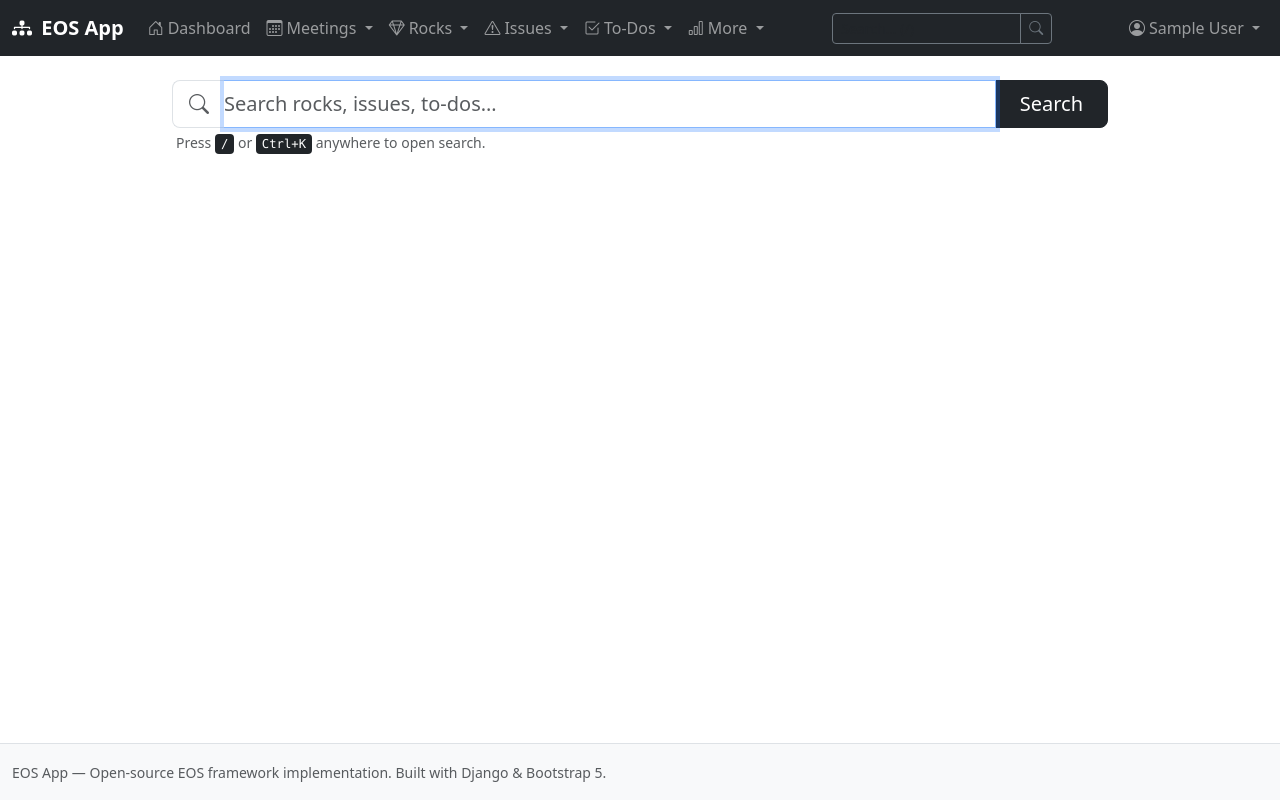
After one commit to RCheesley/openeos, a Django app: page /search/ in a window 1280 px wide. The commit adds this page. Run offline with Django 5.2, Linux system fonts and the light colour scheme; the visitor is signed in with stand-in values (Sample User, id 1).

Commit message:
v0.4: Global search across Rocks, Issues, and To-Dos
Adds a team-scoped search bar in the navbar (with `/` and Ctrl+K/Cmd+K
shortcuts) backed by a results page grouped by module.

Co-Authored-By: Claude Sonnet 5 <noreply@anthropic.com>

```diff
--- a/apps/accounts/urls.py
+++ b/apps/accounts/urls.py
@@ -16,4 +16,5 @@ urlpatterns = [
     path('users/', views.UserListView.as_view(), name='user_list'),
     path('users/invite/', views.UserInviteView.as_view(), name='user_invite'),
     path('teams/<int:pk>/switch/', views.TeamSwitchView.as_view(), name='team_switch'),
+    path('search/', views.SearchView.as_view(), name='search'),
 ]
--- a/apps/accounts/views.py
+++ b/apps/accounts/views.py
@@ -3,7 +3,8 @@ from django.views.generic import (
     TemplateView, CreateView, UpdateView, ListView, DetailView, FormView, View,
 )
 from django.db import models
-from django.shortcuts import redirect, get_object_or_404
+from django.shortcuts import redirect, get_object_or_404, render
+from django.db.models import Q
 from django.utils.crypto import get_random_string
 from django.urls import reverse_lazy, reverse
 from django.contrib import messages
@@ -374,3 +375,64 @@ class TeamSwitchView(LoginRequiredMixin, View):
             pass
         next_url = request.POST.get('next') or request.META.get('HTTP_REFERER') or '/'
         return redirect(next_url)
+
+
+# ---------------------------------------------------------------------------
+# Global search
+# ---------------------------------------------------------------------------
+
+class SearchView(LoginRequiredMixin, View):
+    template_name = 'search/results.html'
+
+    def get(self, request):
+        query = request.GET.get('q', '').strip()
+
+        if len(query) < 2:
+            return render(request, self.template_name, {'query': query, 'too_short': len(query) > 0})
+
+        # All teams the user belongs to — scope every query to this set
+        try:
+            user_teams = list(request.user.profile.teams.all())
+        except AttributeError:
+            user_teams = []
+
+        if not user_teams:
+            return render(request, self.template_name, {'query': query, 'no_teams': True})
+
+        from apps.rocks.models import Rock
+        from apps.issues.models import Issue
+        from apps.todos.models import ToDo
+
+        rocks = (
+            Rock.objects
+            .filter(team__in=user_teams)
+            .filter(Q(title__icontains=query) | Q(description__icontains=query))
+            .select_related('owner', 'team')
+            .order_by('status', 'title')[:10]
+        )
+
+        issues = (
+            Issue.objects
+            .filter(
+                Q(originating_team__in=user_teams) | Q(delegated_to_team__in=user_teams)
+            )
+            .filter(Q(title__icontains=query) | Q(description__icontains=query))
+            .select_related('originating_team')
+            .order_by('status', '-created_at')[:10]
+        )
+
+        todos = (
+            ToDo.objects
+            .filter(team__in=user_teams)
+            .filter(Q(title__icontains=query) | Q(description__icontains=query))
+            .select_related('owner', 'team')
+            .order_by('status', 'due_date')[:10]
+        )
+
+        return render(request, self.template_name, {
+            'query': query,
+            'rocks': rocks,
+            'issues': issues,
+            'todos': todos,
+            'total': rocks.count() + issues.count() + todos.count(),
+        })
--- a/templates/base.html
+++ b/templates/base.html
@@ -80,6 +80,20 @@
                         </ul>
                     </li>
                 </ul>
+                {# Global search #}
+                <form method="get" action="{% url 'accounts:search' %}" class="d-flex me-2 my-1 my-lg-0" role="search">
+                    <div class="input-group input-group-sm" style="width:220px">
+                        <input type="search" name="q" id="global-search-input"
+                               class="form-control bg-dark text-white border-secondary"
+                               placeholder="Search… (/)"
+                               value="{{ request.GET.q|default:'' }}"
+                               style="color:#fff !important;">
+                        <button type="submit" class="btn btn-outline-secondary">
+                            <i class="bi bi-search"></i>
+                        </button>
+                    </div>
+                </form>
+
                 <ul class="navbar-nav ms-auto">
                     {% if user_teams %}
                     <li class="nav-item dropdown me-2">
@@ -165,5 +179,23 @@
 
     <script src="https://cdn.jsdelivr.net/npm/bootstrap@5.3.3/dist/js/bootstrap.bundle.min.js"></script>
     {% block extra_js %}{% endblock %}
+    <script>
+    (function () {
+        var input = document.getElementById('global-search-input');
+        if (!input) return;
+        document.addEventListener('keydown', function (e) {
+            var tag = document.activeElement ? document.activeElement.tagName : '';
+            var inField = tag === 'INPUT' || tag === 'TEXTAREA' || tag === 'SELECT';
+            if ((e.key === '/' && !inField) || ((e.ctrlKey || e.metaKey) && e.key === 'k')) {
+                e.preventDefault();
+                input.focus();
+                input.select();
+            }
+            if (e.key === 'Escape' && document.activeElement === input) {
+                input.blur();
+            }
+        });
+    }());
+    </script>
 </body>
 </html>
--- /dev/null
+++ b/templates/search/results.html
@@ -0,0 +1,129 @@
+{% extends "base.html" %}
+{% block title %}Search{% if query %}: {{ query }}{% endif %} — EOS App{% endblock %}
+
+{% block content %}
+<div class="row justify-content-center">
+<div class="col-lg-9">
+
+    {# Search bar #}
+    <form method="get" action="{% url 'accounts:search' %}" class="mb-4">
+        <div class="input-group input-group-lg">
+            <span class="input-group-text bg-white border-end-0">
+                <i class="bi bi-search text-muted"></i>
+            </span>
+            <input type="search" name="q" id="search-page-input"
+                   class="form-control border-start-0 ps-0"
+                   value="{{ query }}"
+                   placeholder="Search rocks, issues, to-dos…"
+                   autofocus>
+            <button type="submit" class="btn btn-dark px-4">Search</button>
+        </div>
+        <div class="form-text ms-1">
+            Press <kbd>/</kbd> or <kbd>Ctrl+K</kbd> anywhere to open search.
+        </div>
+    </form>
+
+    {% if too_short %}
+    <p class="text-muted">Enter at least 2 characters to search.</p>
+
+    {% elif no_teams %}
+    <p class="text-muted">You are not a member of any team yet.</p>
+
+    {% elif query %}
+
+        {% if total == 0 %}
+        <div class="text-center py-5">
+            <i class="bi bi-search text-muted" style="font-size:2.5rem"></i>
+            <h5 class="mt-3">No results for "{{ query }}"</h5>
+            <p class="text-muted">Try a different keyword, or check you're on the right team.</p>
+        </div>
+
+        {% else %}
+        <p class="text-muted mb-4">
+            {{ total }} result{{ total|pluralize }} for <strong>"{{ query }}"</strong>
+        </p>
+
+        {# Rocks #}
+        {% if rocks %}
+        <div class="mb-4">
+            <h6 class="text-muted text-uppercase fw-semibold mb-2" style="font-size:.7rem;letter-spacing:.05em">
+                <i class="bi bi-gem me-1"></i>Rocks ({{ rocks|length }})
+            </h6>
+            <div class="list-group list-group-flush border rounded">
+                {% for rock in rocks %}
+                <a href="{{ rock.get_absolute_url }}" class="list-group-item list-group-item-action py-3">
+                    <div class="d-flex align-items-center gap-2">
+                        <span class="badge bg-{{ rock.status_badge_class }} text-nowrap">{{ rock.get_status_display }}</span>
+                        <span class="fw-semibold flex-grow-1">{{ rock.title }}</span>
+                        <span class="text-muted small text-nowrap">{{ rock.team.name }} &middot; Q{{ rock.quarter }} {{ rock.year }}</span>
+                    </div>
+                    {% if rock.description %}
+                    <div class="text-muted small mt-1 text-truncate">{{ rock.description }}</div>
+                    {% endif %}
+                </a>
+                {% endfor %}
+            </div>
+        </div>
+        {% endif %}
+
+        {# Issues #}
+        {% if issues %}
+        <div class="mb-4">
+            <h6 class="text-muted text-uppercase fw-semibold mb-2" style="font-size:.7rem;letter-spacing:.05em">
+                <i class="bi bi-exclamation-circle me-1"></i>Issues ({{ issues|length }})
+            </h6>
+            <div class="list-group list-group-flush border rounded">
+                {% for issue in issues %}
+                <a href="{{ issue.get_absolute_url }}" class="list-group-item list-group-item-action py-3">
+                    <div class="d-flex align-items-center gap-2">
+                        <span class="badge bg-{{ issue.status_badge_class }} text-nowrap">{{ issue.get_status_display }}</span>
+                        <span class="fw-semibold flex-grow-1">{{ issue.title }}</span>
+                        <span class="text-muted small text-nowrap">{{ issue.originating_team.name }}</span>
+                    </div>
+                    {% if issue.description %}
+                    <div class="text-muted small mt-1 text-truncate">{{ issue.description }}</div>
+                    {% endif %}
+                </a>
+                {% endfor %}
+            </div>
+        </div>
+        {% endif %}
+
+        {# To-Dos #}
+        {% if todos %}
+        <div class="mb-4">
+            <h6 class="text-muted text-uppercase fw-semibold mb-2" style="font-size:.7rem;letter-spacing:.05em">
+                <i class="bi bi-check2-square me-1"></i>To-Dos ({{ todos|length }})
+            </h6>
+            <div class="list-group list-group-flush border rounded">
+                {% for todo in todos %}
+                <a href="{% url 'todos:update' todo.pk %}" class="list-group-item list-group-item-action py-3">
+                    <div class="d-flex align-items-center gap-2">
+                        {% if todo.is_complete %}
+                        <i class="bi bi-check-circle-fill text-success"></i>
+                        {% else %}
+                        <i class="bi bi-circle text-secondary"></i>
+                        {% endif %}
+                        <span class="fw-semibold flex-grow-1 {% if todo.is_complete %}text-decoration-line-through text-muted{% endif %}">
+                            {{ todo.title }}
+                        </span>
+                        <span class="text-muted small text-nowrap">
+                            {{ todo.owner.get_full_name|default:todo.owner.username }}
+                            &middot; {{ todo.due_date|date:"M j" }}
+                        </span>
+                    </div>
+                    {% if todo.description %}
+                    <div class="text-muted small mt-1 text-truncate">{{ todo.description }}</div>
+                    {% endif %}
+                </a>
+                {% endfor %}
+            </div>
+        </div>
+        {% endif %}
+
+        {% endif %}{# end total == 0 #}
+    {% endif %}{# end query #}
+
+</div>
+</div>
+{% endblock %}
```
Also changed, not shown: ROADMAP.md (+4 -4 lines).
